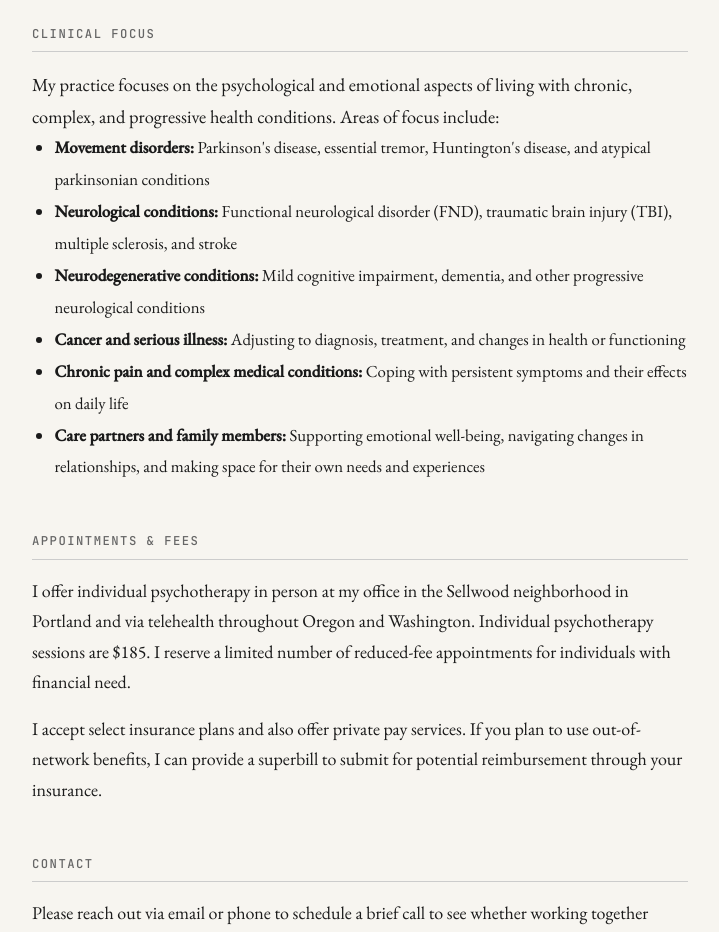
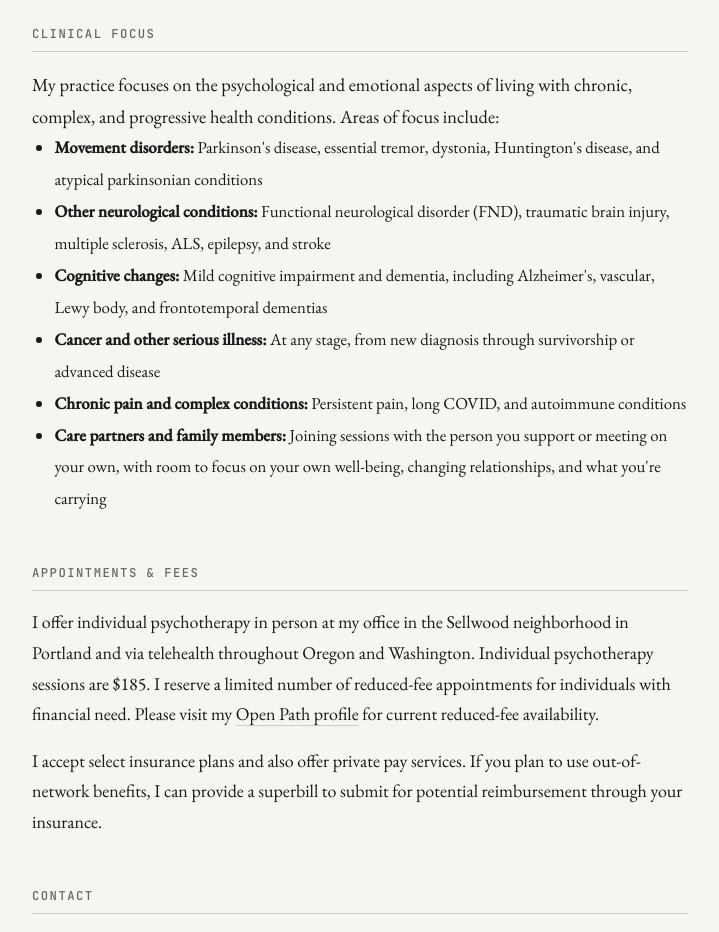
Before and after one commit to drkateshirley/drkateshirley.github.io, a plain HTML site: page clinical.html in a window 1280 px wide. Shown: the part 1740-2672 px from the top of the page, without its empty margins (280-999 px from the left). Drawn offline with nearby package versions, Linux system fonts and the light colour scheme.

Commit message:
Update clinical.html

```diff
--- a/clinical.html
+++ b/clinical.html
@@ -344,32 +344,34 @@
       <ul class="assessment-list">
         <li>
           <strong>Movement disorders:</strong>
-          Parkinson's disease, essential tremor, Huntington's disease,
+          Parkinson's disease, essential tremor, dystonia, Huntington's disease,
           and atypical parkinsonian conditions
         </li>
         <li>
-          <strong>Neurological conditions:</strong>
-          Functional neurological disorder (FND), traumatic brain injury
-          (TBI), multiple sclerosis, and stroke
+          <strong>Other neurological conditions:</strong>
+          Functional neurological disorder (FND), traumatic brain injury,
+          multiple sclerosis, ALS, epilepsy, and stroke
         </li>
         <li>
-          <strong>Neurodegenerative conditions:</strong>
-          Mild cognitive impairment, dementia, and other progressive
-          neurological conditions
+          <strong>Cognitive changes:</strong>
+          Mild cognitive impairment and dementia, including
+          Alzheimer's, vascular, Lewy body, and frontotemporal dementias
         </li>
         <li>
-          <strong>Cancer and serious illness:</strong>
-          Adjusting to diagnosis, treatment, and changes in health
-          or functioning
+          <strong>Cancer and other serious illness:</strong>
+          At any stage, from new diagnosis through survivorship
+          or advanced disease
         </li>
         <li>
-          <strong>Chronic pain and complex medical conditions:</strong>
-          Coping with persistent symptoms and their effects on daily life
+          <strong>Chronic pain and complex conditions:</strong>
+          Persistent pain, long COVID, and autoimmune conditions
         </li>
         <li>
           <strong>Care partners and family members:</strong>
-          Supporting emotional well-being, navigating changes in
-          relationships, and making space for their own needs and experiences
+          Joining sessions with the person you support or meeting on your
+          own, with room to focus on your own well-being, changing
+          relationships, and what you're carrying
+
         </li>
       </ul>
     </section>
@@ -380,7 +382,8 @@
       <p>
         I offer individual psychotherapy in person at my office in
         the Sellwood neighborhood in Portland and via telehealth throughout Oregon and Washington.
-        Individual psychotherapy sessions are $185. I reserve a limited number of reduced-fee appointments for individuals with financial need.
+        Individual psychotherapy sessions are $185. I reserve a limited number of reduced-fee appointments
+        for individuals with financial need. Please visit my <a href="https://openpathcollective.org/therapist/kate-shirley/" target="_blank" rel="noopener noreferrer">Open Path profile</a> for current reduced-fee availability.
       </p>
 
       <p>
```
